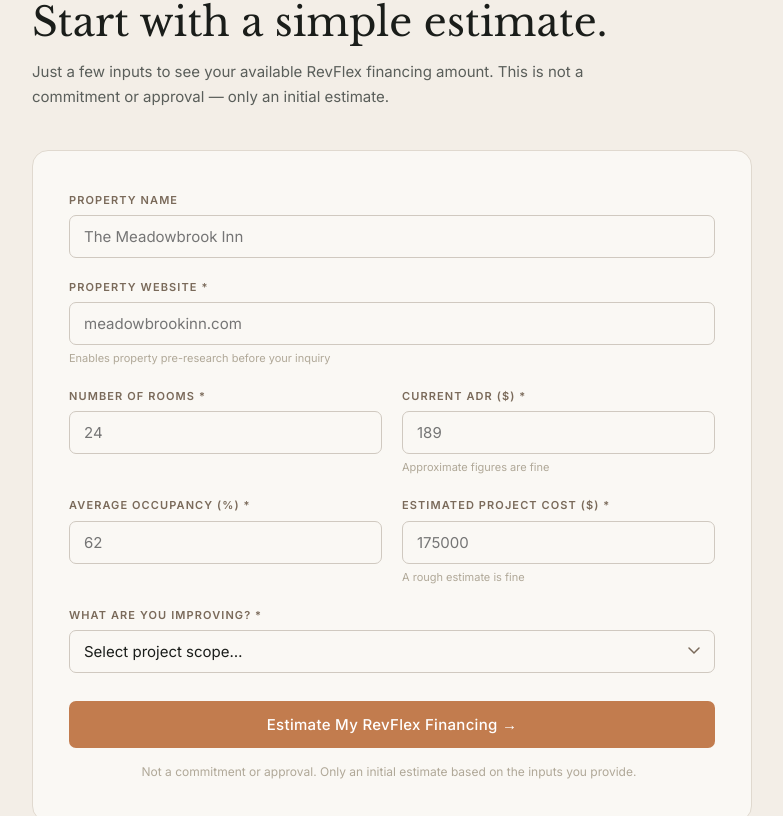
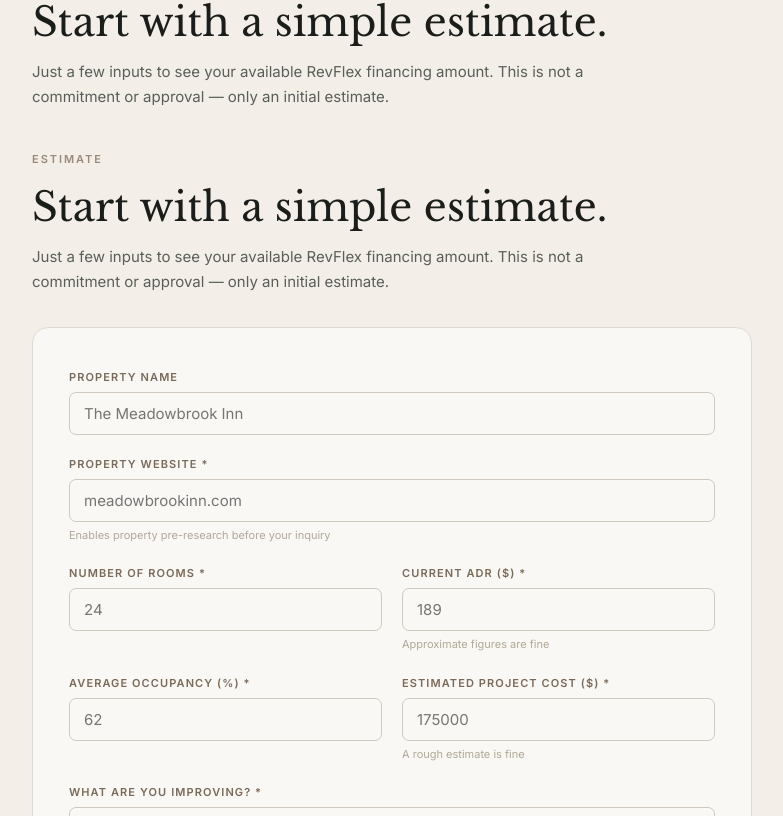
Before and after one commit to RevFlex/revflex-pip, a Next.js app: page / in a window 1280 px wide. Shown: the part 2584-3400 px from the top of the page, without its empty margins (248-1031 px from the left). Built offline with nearby package versions, Linux system fonts and the light colour scheme.

Commit message:
Update Calculator.jsx

```diff
--- a/components/Calculator.jsx
+++ b/components/Calculator.jsx
@@ -146,6 +146,17 @@
   // ── Result view ─────────────────────────────────────────────────────────
   if (submitted && result) {
     return (
+      <div>
+        {/* Reactive heading — post result */}
+        <div style={{ marginBottom: '32px' }}>
+          <div style={{ fontSize: '11px', letterSpacing: '0.18em', textTransform: 'uppercase', color: '#9A8A7A', marginBottom: '14px', fontWeight: '600' }}>Estimate</div>
+          <h2 style={{ fontFamily: "'Libre Baskerville', serif", fontSize: 'clamp(26px, 3.5vw, 40px)', fontWeight: '400', lineHeight: '1.25', color: '#1A1D1A', marginBottom: '12px' }}>
+            {form.propertyName ? `Here's your estimate, ${form.propertyName}.` : "Here's your estimate."}
+          </h2>
+          <p style={{ fontSize: '15px', color: '#5A5E5A', lineHeight: '1.7' }}>
+            Ready to continue? Select your role below and submit your inquiry — we'll be in touch within one business day.
+          </p>
+        </div>
       <div style={{ background: '#FAF8F4', borderRadius: '16px', border: '1px solid #E0D9CF', overflow: 'hidden' }}>
 
         {/* Header */}
@@ -222,7 +233,7 @@
                 padding: '12px 24px', borderRadius: '7px', textDecoration: 'none', display: 'inline-block'
               }}
             >
-              Continue My Inquiry →
+              Request Early Access →
             </a>
             <button
               onClick={() => { setSubmitted(false); setResult(null); setForm({ propertyName: '', rooms: '', adr: '', occupancy: '', projectScope: '', projectCost: '', role: '', website: '' }) }}
@@ -236,11 +247,23 @@
           </div>
         </div>
       </div>
+      </div>
     )
   }
 
   // ── Form view ────────────────────────────────────────────────────────────
   return (
+    <div>
+      {/* Static heading — pre submit */}
+      <div style={{ marginBottom: '32px' }}>
+        <div style={{ fontSize: '11px', letterSpacing: '0.18em', textTransform: 'uppercase', color: '#9A8A7A', marginBottom: '14px', fontWeight: '600' }}>Estimate</div>
+        <h2 style={{ fontFamily: "'Libre Baskerville', serif", fontSize: 'clamp(26px, 3.5vw, 40px)', fontWeight: '400', lineHeight: '1.25', color: '#1A1D1A', marginBottom: '12px' }}>
+          Start with a simple estimate.
+        </h2>
+        <p style={{ fontSize: '15px', color: '#5A5E5A', lineHeight: '1.7' }}>
+          Just a few inputs to see your available RevFlex financing amount. This is not a commitment or approval — only an initial estimate.
+        </p>
+      </div>
     <div style={{ background: '#FAF8F4', borderRadius: '16px', border: '1px solid #E0D9CF', padding: '40px 36px' }}>
       <div style={{ display: 'grid', gridTemplateColumns: '1fr 1fr', gap: '20px' }}>
 
@@ -319,5 +342,6 @@
         Not a commitment or approval. Only an initial estimate based on the inputs you provide.
       </p>
     </div>
+    </div>
   )
 }
```
